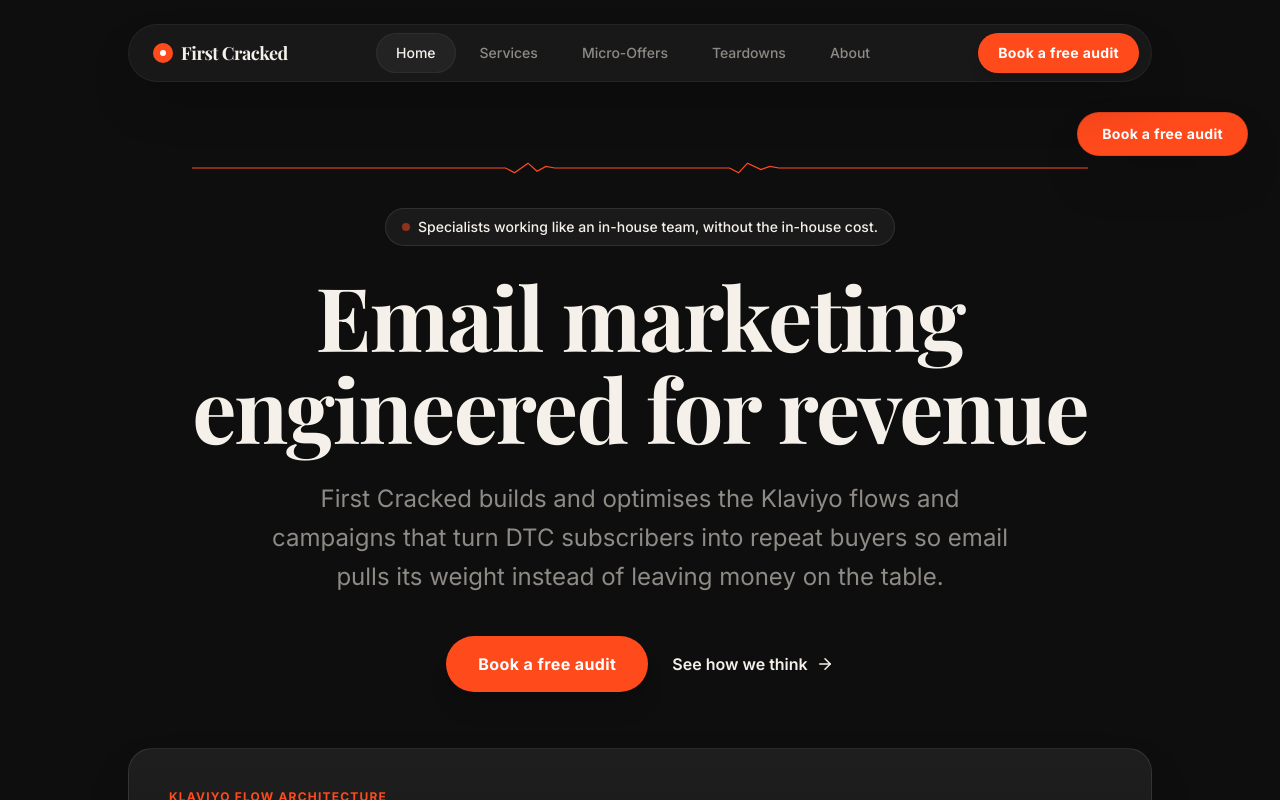
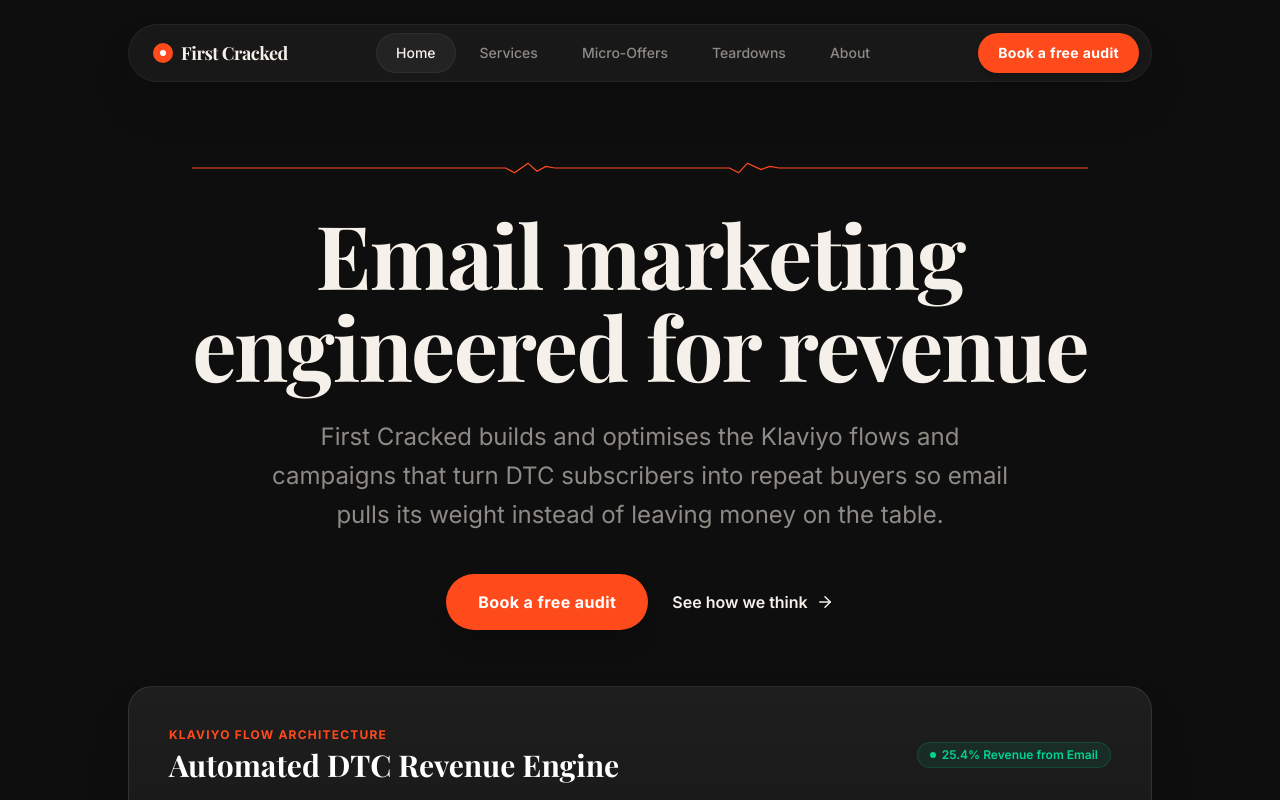
Before and after one commit to thedanielwilliams/firstcracked, a Next.js app: page / in a window 1280 px wide. Shown: the top 800 px of the page. Built offline with nearby package versions, Linux system fonts and the light colour scheme; a web font is replaced by a local one.

Commit message:
Remove specialist badge and duplicate floating CTA button

```diff
--- a/src/app/layout.tsx
+++ b/src/app/layout.tsx
@@ -56,12 +56,7 @@ export default function RootLayout({
       <body className="min-h-full flex flex-col bg-[var(--background)] text-[var(--foreground)]">
         <Header />
 
-        {/* Sticky Scroll CTA - Floating Book Free Audit */}
-        <div className="fixed bottom-6 right-6 md:top-28 md:bottom-auto md:right-8 z-40">
-          <Button asChild variant="yellow" className="h-[44px] px-6 shadow-2xl border border-black/10 rounded-full font-bold bg-[#FF4A1C] text-white hover:bg-[#E03E15]">
-            <a href="/contact">Book a free audit</a>
-          </Button>
-        </div>
+
 
         <main className="flex-1 pt-24 pb-12">
           {children}
--- a/src/app/page.tsx
+++ b/src/app/page.tsx
@@ -69,16 +69,7 @@ export default function Home() {
           </svg>
         </div>
 
-        {/* Sub-badge / Pill */}
-        <motion.div
-          initial="hidden"
-          animate="visible"
-          variants={FADE_UP}
-          className="inline-flex items-center gap-2 px-4 py-2 rounded-full bg-white/5 border border-white/10 text-xs md:text-sm font-medium text-[var(--color-brand-offwhite)] mb-6"
-        >
-          <span className="w-2 h-2 rounded-full bg-[var(--color-brand-accent)] animate-pulse"></span>
-          Specialists working like an in-house team, without the in-house cost.
-        </motion.div>
+
 
         <motion.h1
           initial="hidden"
```
